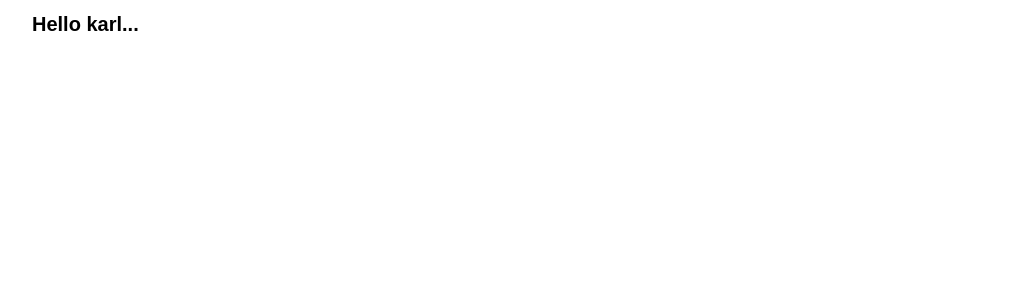
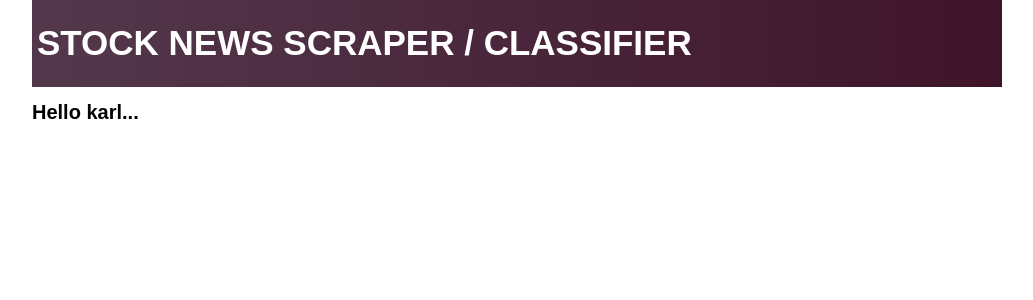
Before and after one commit to smrkem/stockdata2, a React app: page / in a window 1280 px wide. Shown: the top 300 px of the page, without its empty margins (123-1156 px from the left). Built offline with nearby package versions, Linux system fonts and the light colour scheme.

Commit message:
adds header component

```diff
--- a/src/components/App/App.js
+++ b/src/components/App/App.js
@@ -1,8 +1,10 @@
 import React from 'react'
 import './App.css'
+import Header from '../Header/Header'
 
 const App = () => (
   <div className="container">
+    <Header />
     <h1>Hello karl...</h1>
   </div>
 )
--- /dev/null
+++ b/src/components/Header/Header.js
@@ -0,0 +1,17 @@
+import React from 'react'
+
+import './header.css'
+
+const Header = () => (
+  <header>
+    <div className="container header-container">
+      <h1>Stock News Scraper / Classifier</h1>
+      <nav>
+        <ul>
+        </ul>
+      </nav>
+    </div>
+  </header>
+)
+
+export default Header
--- /dev/null
+++ b/src/components/Header/header.css
@@ -0,0 +1,32 @@
+header {
+  background: linear-gradient(to right, #53384c, #3f1429);
+}
+
+.header-container {
+  display: flex;
+  justify-content: space-between;
+}
+
+header h1 {
+  color: #fff;
+  font-size: 3.5rem;
+  text-transform: uppercase;
+}
+
+header nav ul {
+  height: 100%;
+  display: flex;
+  align-items: center;
+}
+
+header nav a {
+  color: #fff;
+  text-transform: uppercase;
+  font-size: 2rem;
+  margin-left: 2rem;
+}
+
+header nav a:focus,
+header nav a:hover {
+  color: #990066;
+}
--- a/src/index.html
+++ b/src/index.html
@@ -2,7 +2,7 @@
 <html>
 <head>
   <meta charset="UTF-8">
-  <title>MS boilerplate</title>
+  <title>Stock News Scraper</title>
   <meta name="viewport"
         content="width=device-width, user-scalable=no, initial-scale=1.0, maximum-scale=1.0, minimum-scale=1.0" >
 </head>
```
